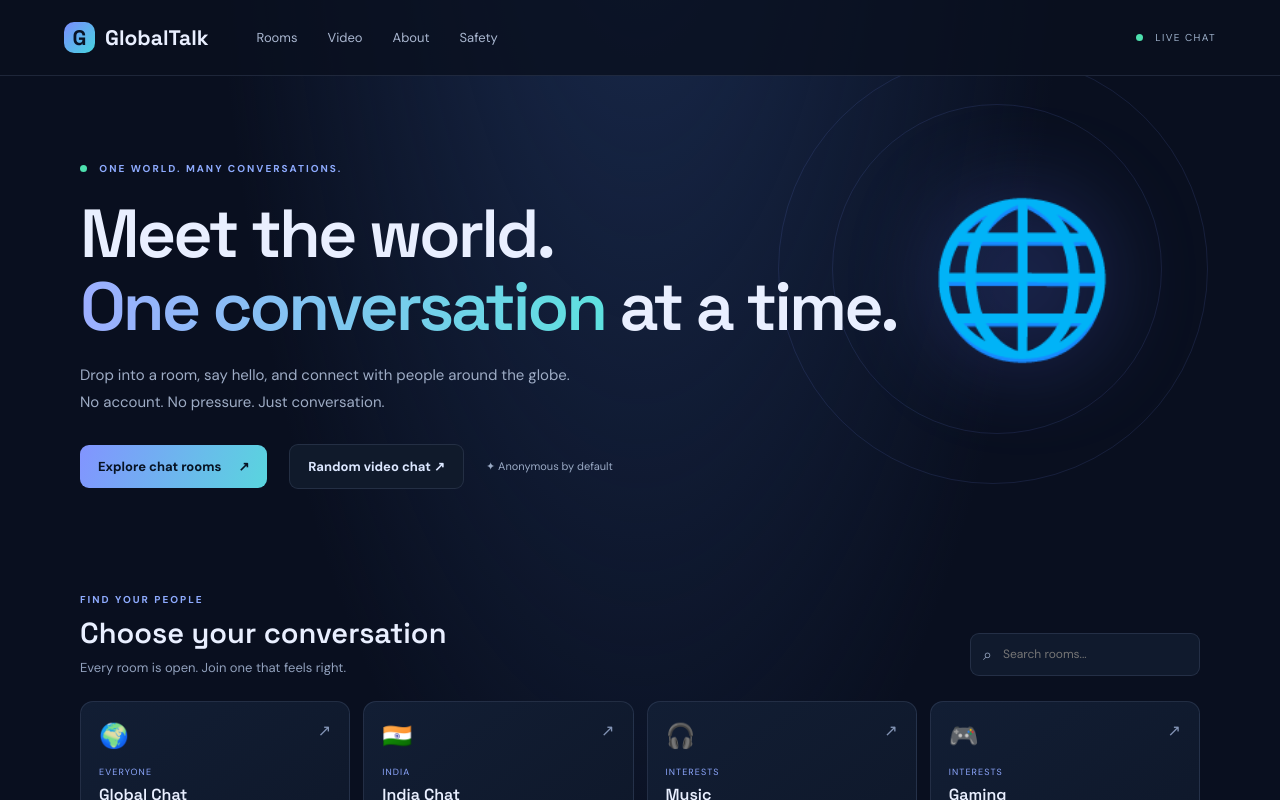
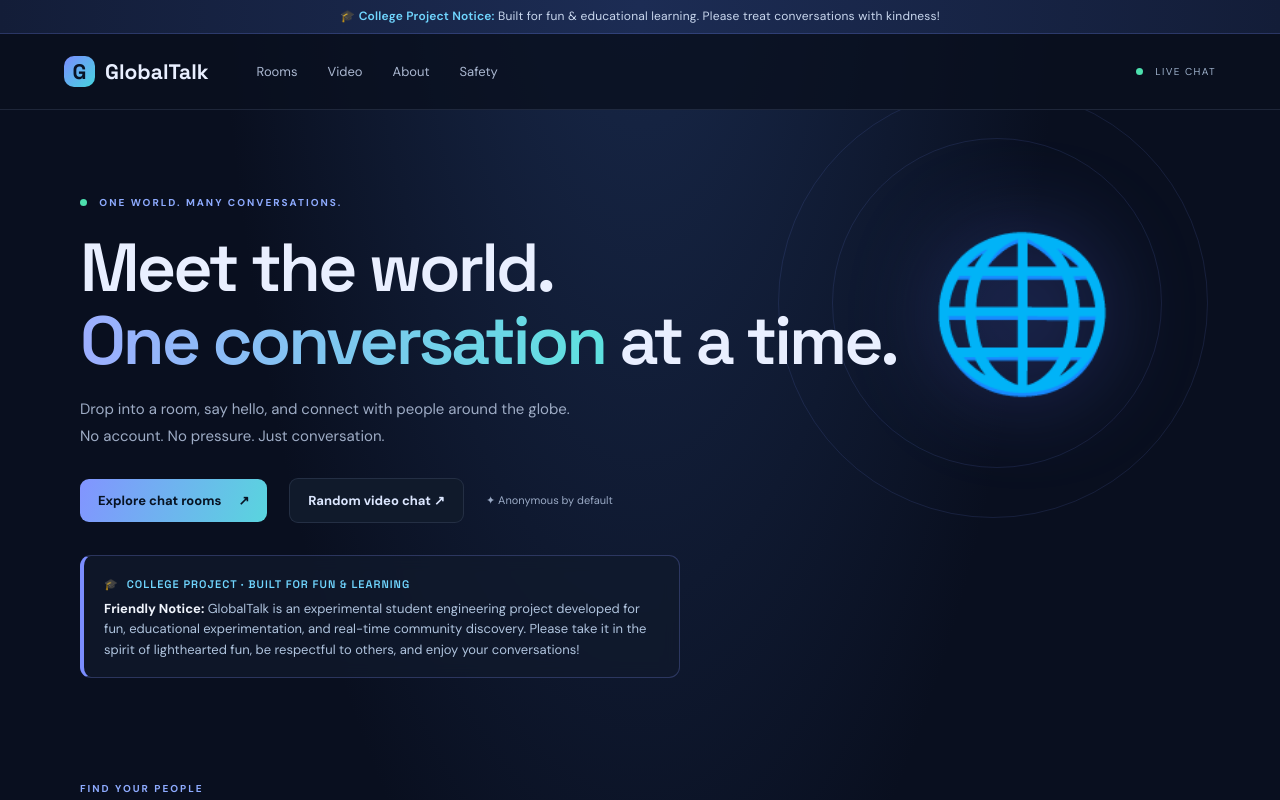
Before and after one commit to chandan966/GlobalTalk, a React (Vite) app in the folder frontend/: page / in a window 1280 px wide. Shown: the top 800 px of the page. Built offline with nearby package versions, Linux system fonts and the light colour scheme; no server answers.

Commit message:
Add college project disclaimer notice banner, card and page disclosures

```diff
--- a/frontend/src/components/Footer.jsx
+++ b/frontend/src/components/Footer.jsx
@@ -7,7 +7,9 @@ export default function Footer() {
       <Link to="/" className="brand">
         <span className="brand-mark">G</span>GlobalTalk
       </Link>
-      <span className="footer-tagline">Open conversations. Respectful connections.</span>
+      <span className="footer-tagline">
+        College Engineering Project · Built for Fun &amp; Learning
+      </span>
       <nav className="footer-links" aria-label="Footer">
         <Link to="/about">About</Link>
         <Link to="/safety">Safety</Link>
--- a/frontend/src/components/Header.css
+++ b/frontend/src/components/Header.css
@@ -1,3 +1,25 @@
+.top-notice-bar {
+  background: linear-gradient(90deg, #131d38, #1c2c54, #131d38);
+  border-bottom: 1px solid rgba(123, 141, 255, 0.22);
+  color: #c9d7ee;
+  text-align: center;
+  padding: 8px 16px;
+  font-size: 12px;
+  line-height: 1.4;
+  letter-spacing: 0.2px;
+  display: flex;
+  align-items: center;
+  justify-content: center;
+  gap: 8px;
+  position: relative;
+  z-index: 3;
+}
+
+.top-notice-bar strong {
+  color: #70d6ff;
+  font-weight: 600;
+}
+
 .topbar {
   height: 76px;
   padding: 0 max(calc((100% - 1160px) / 2), 5%);
@@ -56,6 +78,11 @@
 }
 
 @media (max-width: 560px) {
+  .top-notice-bar {
+    font-size: 11px;
+    padding: 6px 12px;
+  }
+
   .topbar {
     height: 65px;
     gap: 10px;
--- a/frontend/src/components/Header.jsx
+++ b/frontend/src/components/Header.jsx
@@ -3,6 +3,13 @@ import './Header.css';
 
 export default function Header() {
   return (
+    <>
+      <div className="top-notice-bar" role="banner">
+        <span>
+          🎓 <strong>College Project Notice:</strong> Built for fun &amp; educational learning.
+          Please treat conversations with kindness!
+        </span>
+      </div>
       <header className="topbar">
         <Link to="/" className="brand">
           <span className="brand-mark">G</span>GlobalTalk
@@ -17,5 +24,6 @@ export default function Header() {
           <i /> LIVE CHAT
         </span>
       </header>
+    </>
   );
 }
--- a/frontend/src/data/sitePages.js
+++ b/frontend/src/data/sitePages.js
@@ -22,6 +22,13 @@ export const sitePages = {
         heading: 'Platform architecture and availability',
         paragraphs: [
           'GlobalTalk relies on modern edge computing, utilizing Cloudflare Workers and Durable Objects for WebSocket messaging and WebRTC TURN relays for media. As a growing platform, connections may be subject to capacity limits and maintenance without prior notice.',
+        ],
+      },
+      {
+        heading: 'Student & College Engineering Project',
+        paragraphs: [
+          'GlobalTalk was developed as a student engineering college project to explore and demonstrate modern real-time web technologies, WebSockets, serverless edge computing, and WebRTC streaming.',
+          'This platform is created for educational exploration, learning, and lighthearted fun. Visitors and participants are encouraged to interact respectfully, enjoy casual conversations, and treat the service in the spirit of fun and community discovery.',
         ],
       },
     ],
--- a/frontend/src/pages/HomePage.css
+++ b/frontend/src/pages/HomePage.css
@@ -65,6 +65,43 @@
 .privacy-note {
   font-size: 11px;
   color: #9aaac5;
+}
+
+.college-notice-card {
+  margin-top: 32px;
+  max-width: 600px;
+  padding: 16px 20px;
+  background: rgba(16, 26, 44, 0.75);
+  border: 1px solid rgba(130, 148, 255, 0.25);
+  border-left: 4px solid #7b8dff;
+  border-radius: 11px;
+  backdrop-filter: blur(8px);
+  position: relative;
+  z-index: 1;
+}
+
+.college-notice-badge {
+  display: inline-flex;
+  align-items: center;
+  gap: 8px;
+  font:
+    600 11px 'Space Grotesk',
+    sans-serif;
+  letter-spacing: 1px;
+  text-transform: uppercase;
+  color: #70d6ff;
+  margin-bottom: 8px;
+}
+
+.college-notice-text {
+  font-size: 13px !important;
+  line-height: 1.6 !important;
+  color: #b0c4de !important;
+  margin: 0 !important;
+}
+
+.college-notice-text strong {
+  color: #f0f4fc;
 }
 
 .hero-globe {
--- a/frontend/src/pages/HomePage.jsx
+++ b/frontend/src/pages/HomePage.jsx
@@ -39,6 +39,20 @@ export default function HomePage() {
             Random video chat <span>↗</span>
           </Link>
           <span className="privacy-note">✦ Anonymous by default</span>
+        </div>
+        <div className="college-notice-card" role="note" aria-label="College Project Notice">
+          <div className="college-notice-badge">
+            <span className="notice-icon">🎓</span>
+            <span className="notice-badge-text">
+              College Project · Built for Fun &amp; Learning
+            </span>
+          </div>
+          <p className="college-notice-text">
+            <strong>Friendly Notice:</strong> GlobalTalk is an experimental student engineering
+            project developed for fun, educational experimentation, and real-time community
+            discovery. Please take it in the spirit of lighthearted fun, be respectful to others,
+            and enjoy your conversations!
+          </p>
         </div>
         <div className="hero-orbit orbit-one" />
         <div className="hero-orbit orbit-two" />
--- a/frontend/src/pages/SafetyPage.jsx
+++ b/frontend/src/pages/SafetyPage.jsx
@@ -52,8 +52,9 @@ export default function SafetyPage() {
         </section>
       ))}
       <p className="notice">
-        GlobalTalk is an MVP. It does not provide emergency support, identity verification, or a
-        staffed moderation team.
+        GlobalTalk is an experimental college student project built for fun and learning. It does
+        not provide emergency support, identity verification, or a staffed moderation team. Please
+        use good judgment and interact respectfully.
       </p>
     </main>
   );
```
Lines whose indentation alone changed are shown as unchanged.
